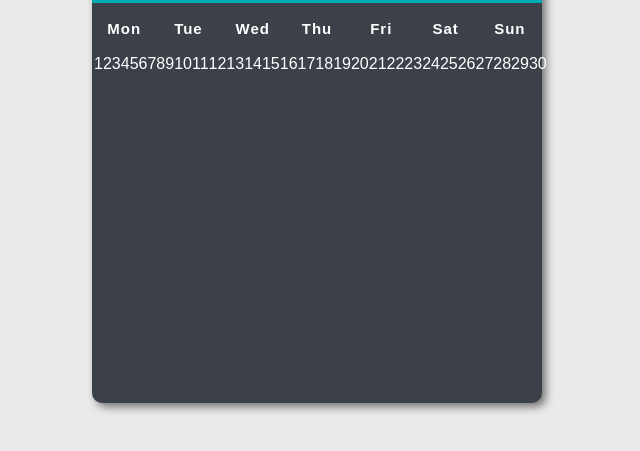
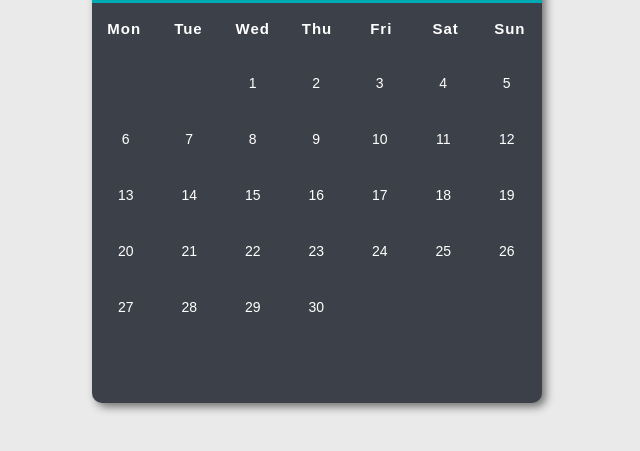
Before and after one commit to legit-develop/calender, a plain HTML site: page index.html in a window 1280 px wide. Shown: the part 257-708 px from the top of the page, without its empty margins (323-963 px from the left). Drawn offline with Linux system fonts and the light colour scheme.

Commit message:
add .days div styles

```diff
--- a/style.css
+++ b/style.css
@@ -61,6 +61,16 @@ body {
 .days {
   width: 100%;
   display: flex;
-  flex-wrap: flex;
+  flex-wrap: wrap;
   padding: 2px;
 }
+
+.days div {
+  font-size: 14px;
+  margin: 3px;
+  width: 57.5px; /* got through trial and error */
+  height: 50px;
+  display: flex;
+  justify-content: center;
+  align-items: center;
+}
```
